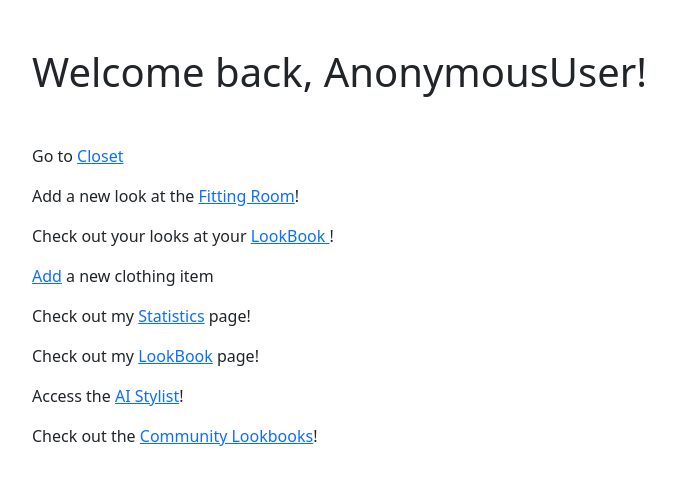
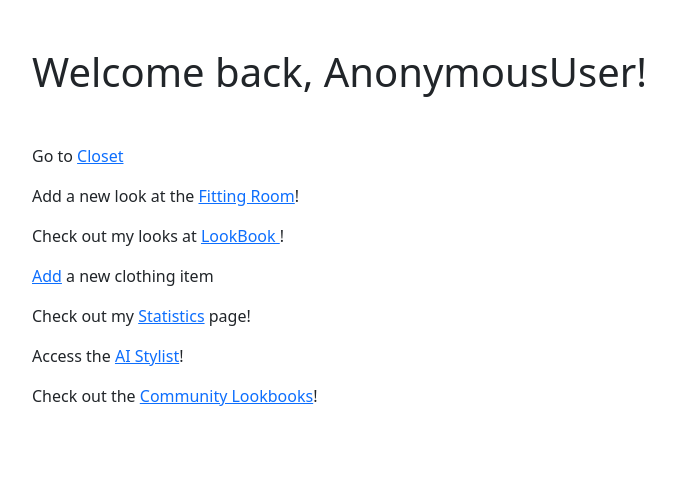
Before and after one commit to j-kennethh/wardrobe-wizard, a Django app: page / in a window 1280 px wide. Shown: the part 56-541 px from the top of the page, without its empty margins (50-725 px from the left). Run offline with Django 5.2, Linux system fonts and the light colour scheme; parts of the project's set-up code (start-up, migrations or seed data) failed here and were passed over.

Commit message:
small ammendment

```diff
--- a/templates/home.html
+++ b/templates/home.html
@@ -9,10 +9,9 @@
         <h1 class="mt-5 mb-5">Welcome back, {{ user }}!</h1>
         <p class="mb-3">Go to <a href="{% url 'closet:list' %}"> Closet</a></p>
         <p class="mb-3">Add a new look at the <a href="{% url 'fitting_room:fitting_room' %}"> Fitting Room</a>!</p>
-        <p class="mb-3">Check out your looks at your <a href="{% url 'fitting_room:lookbook' %}"> LookBook </a>!</p>
+        <p class="mb-3">Check out my looks at <a href="{% url 'fitting_room:lookbook' %}"> LookBook </a>!</p>
         <p class="mb-3"><a href="{% url 'closet:new-item' %}">Add</a> a new clothing item</p>
         <p class="mb-3">Check out my <a href="/about">Statistics</a> page!</p>
-        <p class="mb-3">Check out my <a href="/about">LookBook</a> page!</p>
         <p class="mb-3">Access the <a href="/about">AI Stylist</a>!</p>
         <p class="mb-3">Check out the <a href="/about">Community Lookbooks</a>!</p>
     </div>
```
